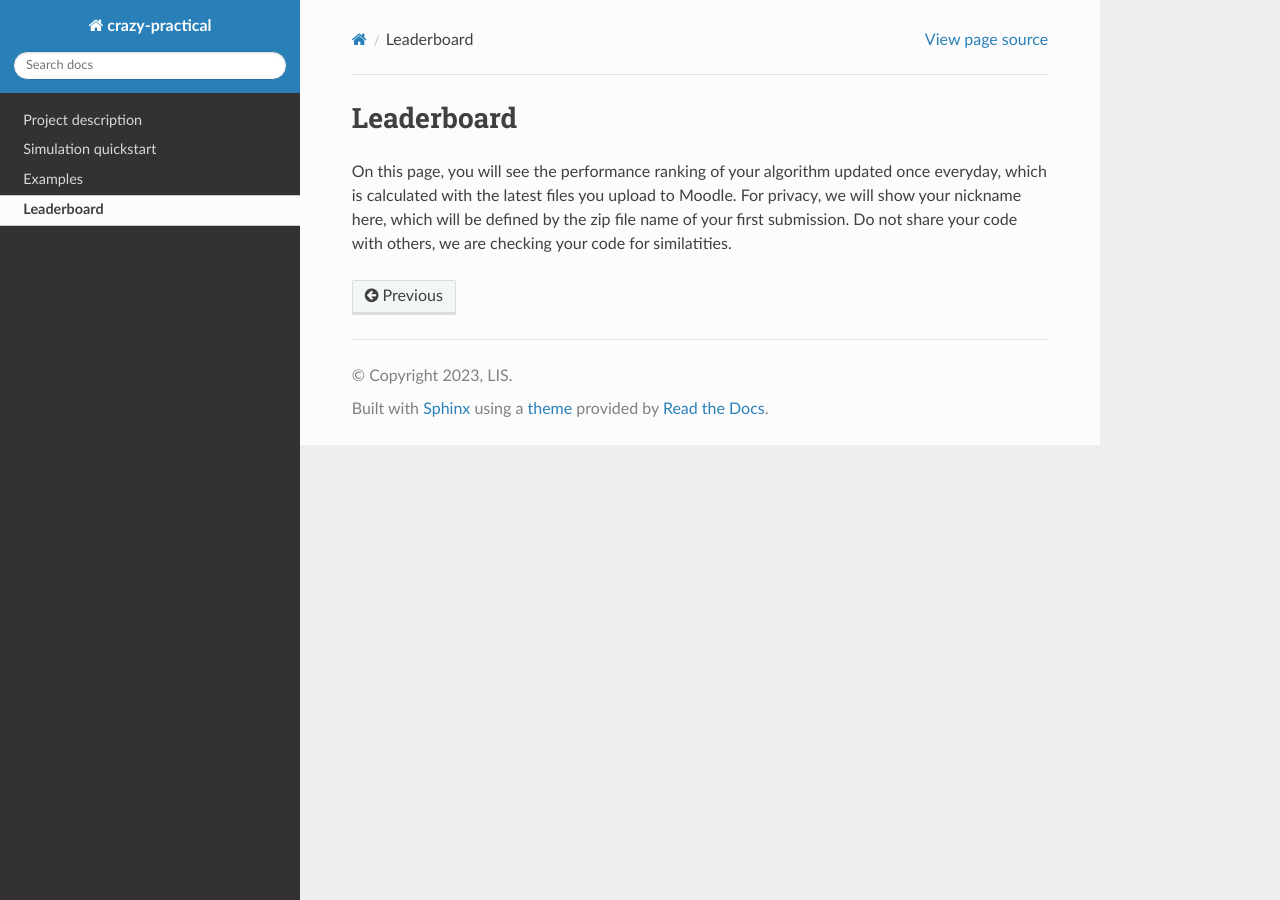
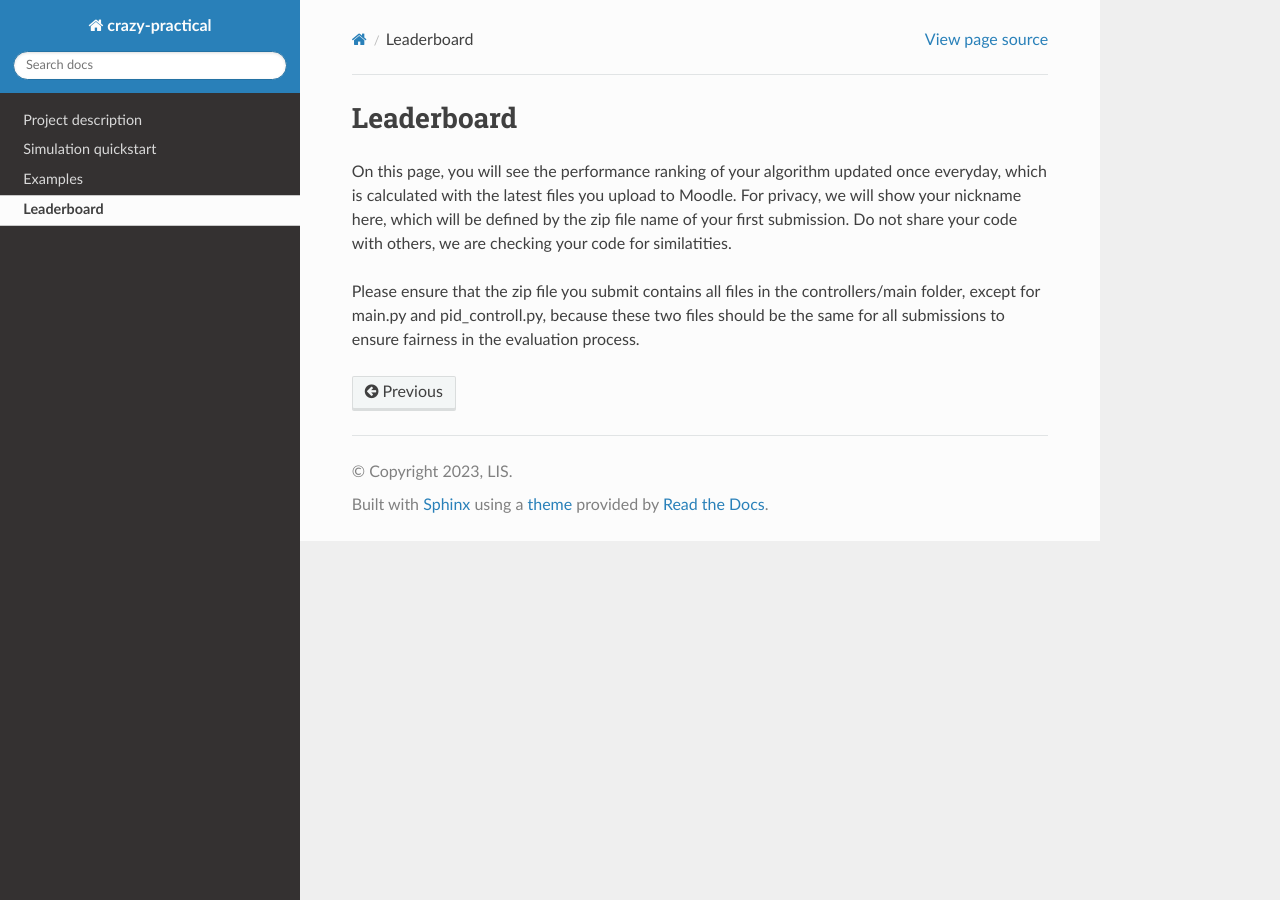
Before and after one commit to Ben-Jarvis/TEMP-crazy-tutorials-2024, a Sphinx documentation site: the page built from docs/leaderboard.rst, in a window 1280 px wide. Built offline with Sphinx 7.4.7 and the Read the Docs theme 2.0.0, drawn with Linux system fonts in a browser that asks for light colours.

Commit message:
Update leaderboard.rst

```diff
--- a/docs/leaderboard.rst
+++ b/docs/leaderboard.rst
@@ -4,3 +4,5 @@ Leaderboard
 On this page, you will see the performance ranking of your algorithm updated once everyday, which is calculated with the latest files you upload to Moodle.
 For privacy, we will show your nickname here, which will be defined by the zip file name of your first submission.
 Do not share your code with others, we are checking your code for similatities.
+
+Please ensure that the zip file you submit contains all files in the controllers/main folder, except for main.py and pid_controll.py, because these two files should be the same for all submissions to ensure fairness in the evaluation process.
```
